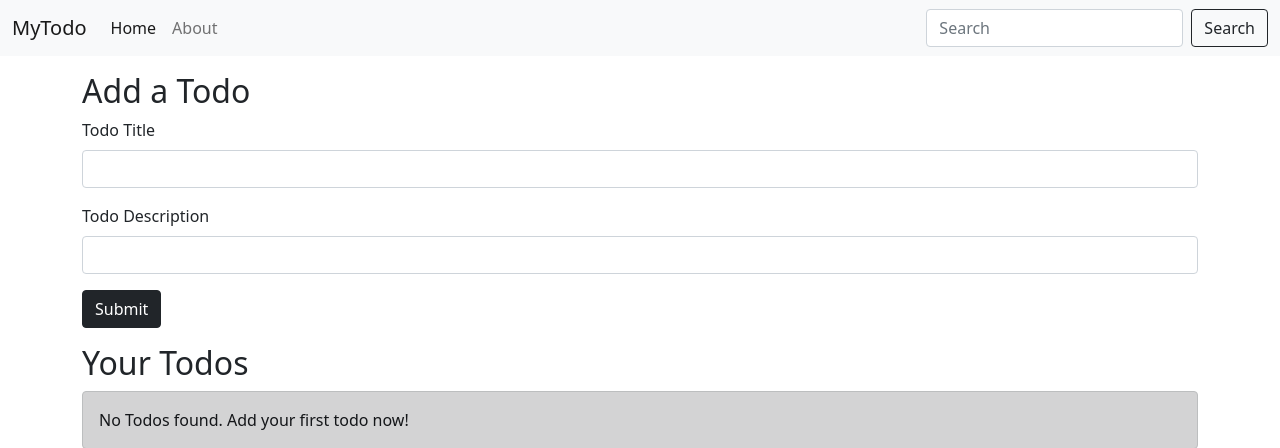
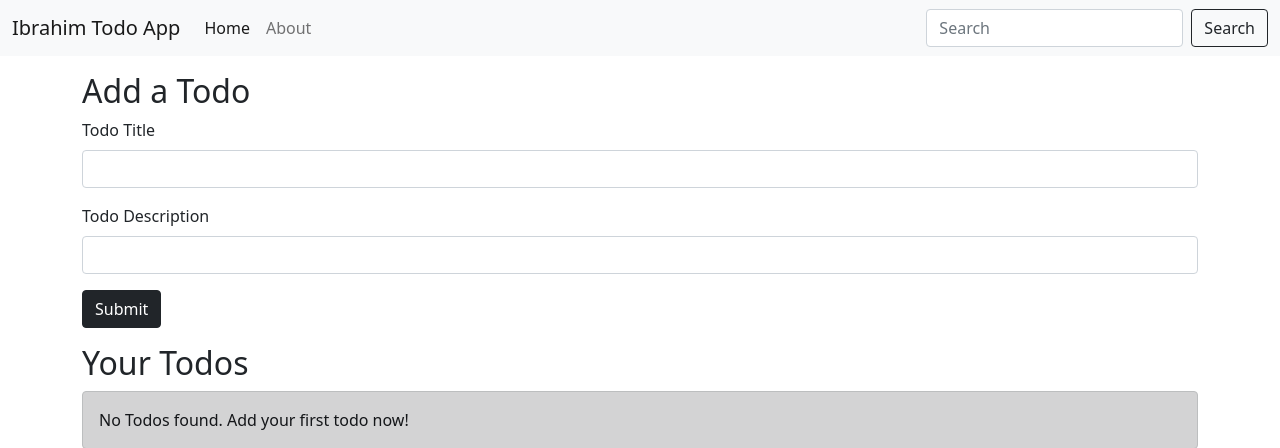
Before and after one commit to ibrahim7a/todos-app, a Flask app: page / in a window 1280 px wide. Shown: the top 448 px of the page. Run offline with Flask 3, Linux system fonts and the light colour scheme.

Commit message:
app name changed

```diff
--- a/app.py
+++ b/app.py
@@ -25,6 +25,8 @@ class Todo(db.Model):
 
 @app.route('/', methods=['GET','POST'])
 def hello_world():
+
+    # Checks that the db is availabe or not.
     if not os.path.exists(Path("instance/todo.db")):
         print(f"DB is not available, creating...")
         with app.app_context():
--- /dev/null
+++ b/notes.txt
@@ -0,0 +1,3 @@
+git add .
+git commit -m ""
+git push -u origin main
--- a/templates/base.html
+++ b/templates/base.html
@@ -17,7 +17,7 @@
 <body>
     <nav class="navbar navbar-expand-lg navbar-light bg-light">
         <div class="container-fluid">
-            <a class="navbar-brand" href="/">MyTodo</a>
+            <a class="navbar-brand" href="/">Ibrahim Todo App</a>
             <button class="navbar-toggler" type="button" data-bs-toggle="collapse"
                 data-bs-target="#navbarSupportedContent" aria-controls="navbarSupportedContent" aria-expanded="false"
                 aria-label="Toggle navigation">
```
